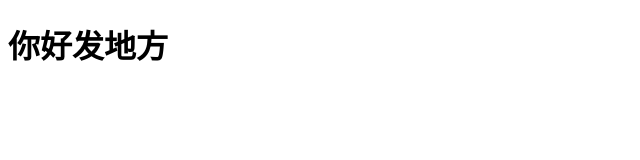
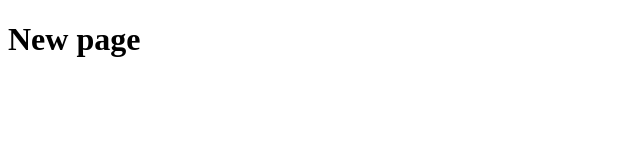
Before and after one commit to Nansokolov/coursera, a plain HTML site: page site/index.html in a window 1280 px wide. Shown: the whole page, without its empty margins (0-640 px from the left). Drawn offline with Linux system fonts and the light colour scheme.

Commit message:
One more change

```diff
--- a/site/index.html
+++ b/site/index.html
@@ -4,6 +4,6 @@
 	<title>Hello nubu</title>
 </head>
 <body>
-<h1>你好发地方</h1>
+<h1>New page</h1>
 </body>
 </html>
```
